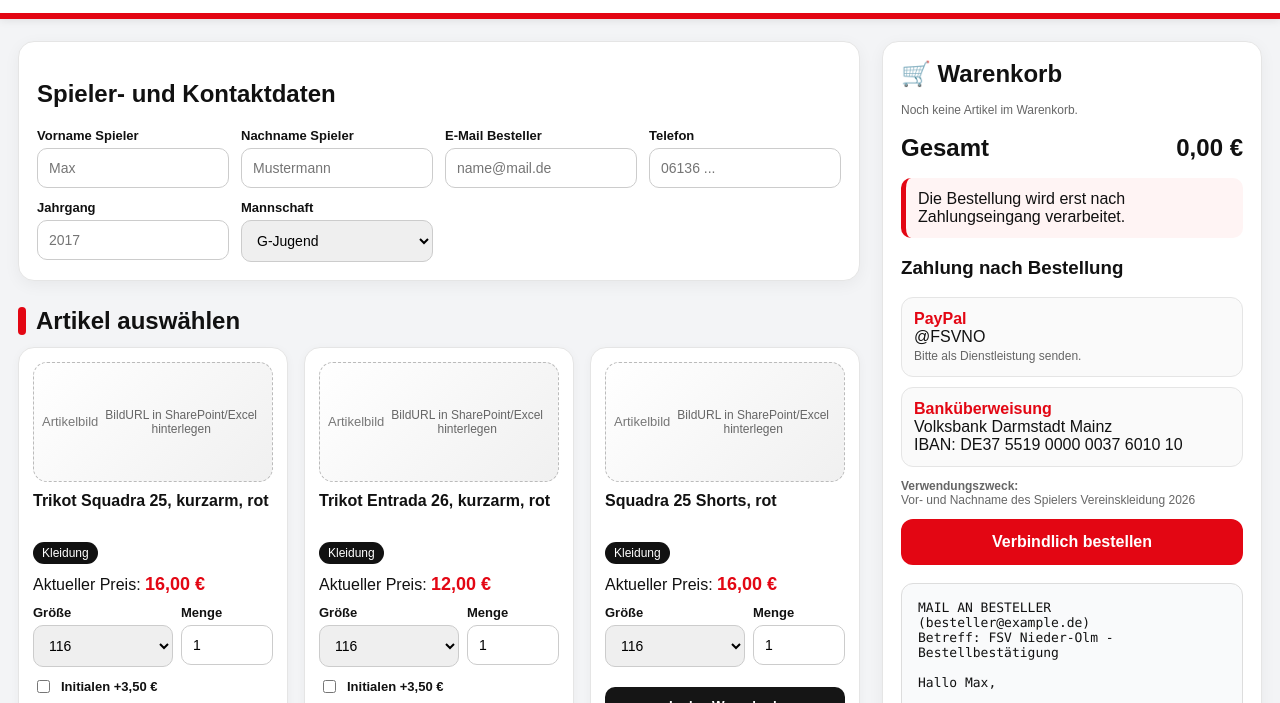
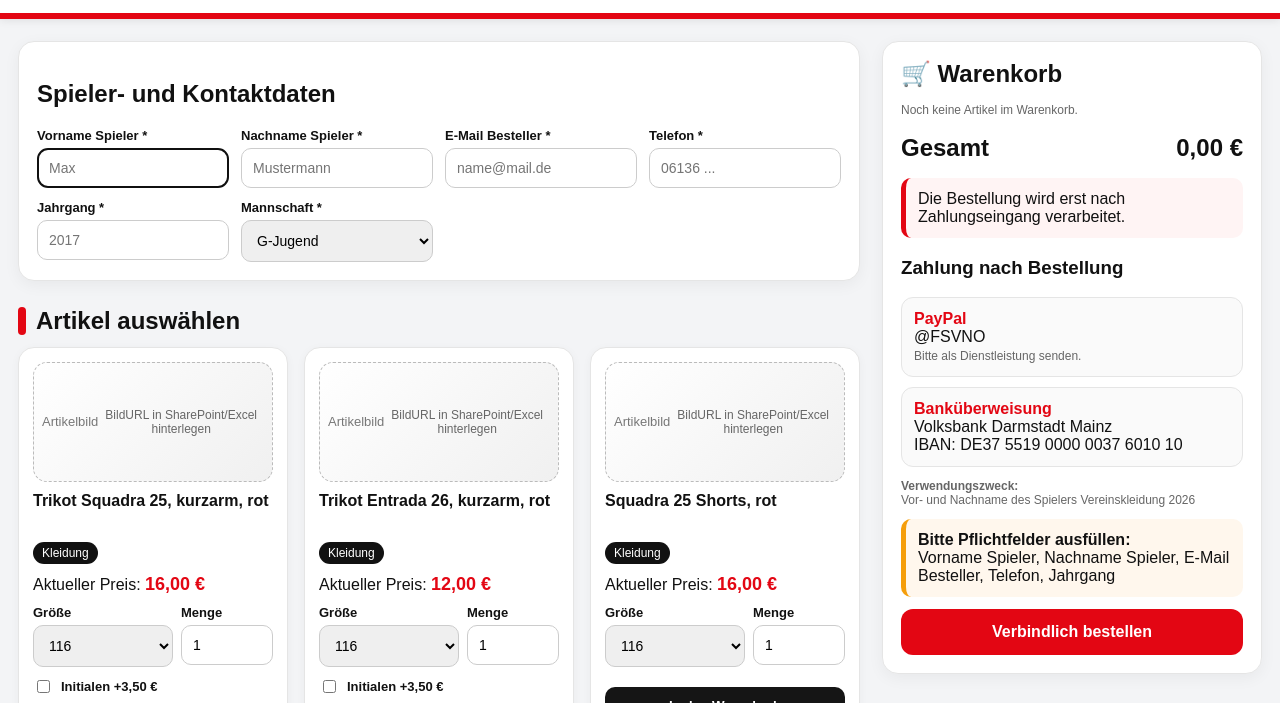
Before and after one commit to fsvniederolm/shop, a plain HTML site: page index.html in a window 1280 px wide. Both pictures are taken after a click on the button "Verbindlich bestellen". Shown: the part 97-800 px from the top of the page. Drawn offline with Linux system fonts and the light colour scheme.

Commit message:
Add files via upload

```diff
--- a/index.html
+++ b/index.html
@@ -66,12 +66,12 @@ input, select { width:100%; padding:11px; border:1px solid #ccc; border-radius:1
     <section class="panel customer">
       <h2>Spieler- und Kontaktdaten</h2>
       <div class="grid">
-        <div><label>Vorname Spieler</label><input id="vorname" placeholder="Max"></div>
-        <div><label>Nachname Spieler</label><input id="nachname" placeholder="Mustermann"></div>
-        <div><label>E-Mail Besteller</label><input id="email" placeholder="name@mail.de"></div>
-        <div><label>Telefon</label><input id="telefon" placeholder="06136 ..."></div>
-        <div><label>Jahrgang</label><input id="jahrgang" placeholder="2017"></div>
-        <div><label>Mannschaft</label><select id="mannschaft">
+        <div><label>Vorname Spieler *</label><input id="vorname" placeholder="Max" required></div>
+        <div><label>Nachname Spieler *</label><input id="nachname" placeholder="Mustermann" required></div>
+        <div><label>E-Mail Besteller *</label><input id="email" type="email" placeholder="name@mail.de" required></div>
+        <div><label>Telefon *</label><input id="telefon" placeholder="06136 ..." required></div>
+        <div><label>Jahrgang *</label><input id="jahrgang" placeholder="2017" required></div>
+        <div><label>Mannschaft *</label><select id="mannschaft" required>
           <option>G-Jugend</option><option>F-Jugend</option><option>E-Jugend</option><option>D-Jugend</option><option>C-Jugend</option><option>B-Jugend</option><option>A-Jugend</option><option>Aktive</option>
         </select></div>
       </div>
@@ -93,6 +93,7 @@ input, select { width:100%; padding:11px; border:1px solid #ccc; border-radius:1
       <div class="pay"><strong>Banküberweisung</strong><br>Volksbank Darmstadt Mainz<br>IBAN: DE37 5519 0000 0037 6010 10</div>
     </div>
     <p class="small"><b>Verwendungszweck:</b><br><span id="vwz">Vor- und Nachname des Spielers Vereinskleidung 2026</span></p>
+    <div id="formError" class="note" style="display:none;background:#fff7ed;border-left-color:#f59e0b;"></div>
     <button class="checkout" onclick="submitOrder()">Verbindlich bestellen</button>
     <div id="result" class="mail-preview"></div>
   </aside>
@@ -115,13 +116,18 @@ function shoeCalc(v) {
 function currentPrice(item, id) {
   const sizeEl = document.getElementById('size_'+id);
   const shoeEl = document.getElementById('shoe_'+id);
+  const qtyEl = document.getElementById('qty_'+id);
   const size = sizeEl ? sizeEl.value : '';
   const base = isChildSize(size) ? item.child : item.adult;
   const ini = document.getElementById('ini_'+id)?.checked ? 3.5 : 0;
   const badge = document.getElementById('badge_'+id)?.checked ? 4.5 : 0;
   const num = document.getElementById('num_'+id)?.checked ? 3.5 : 0;
-  const price = base + ini + badge + num;
+  const qty = Math.max(1, parseInt(qtyEl?.value || '1', 10));
+  const unit = base + ini + badge + num;
+  const price = unit * qty;
   document.getElementById('price_'+id).textContent = euro(price);
+  const unitEl = document.getElementById('unit_'+id);
+  if(unitEl) unitEl.textContent = qty > 1 ? 'Einzelpreis: ' + euro(unit) : '';
   if(shoeEl) document.getElementById('shoeres_'+id).textContent = shoeCalc(shoeEl.value) ? 'Ermittelte Größe: '+shoeCalc(shoeEl.value) : 'Schuhgröße eingeben';
   return price;
 }
@@ -135,8 +141,8 @@ function renderProducts() {
       <div class="imgbox">Artikelbild<br><span class="small">BildURL in SharePoint/Excel hinterlegen</span></div>
       <h3>${it.name}</h3>
       <div><span class="badge">${it.category}</span></div>
-      <div>Aktueller Preis: <span class="price" id="price_${idx}">${euro(it.child)}</span></div>
-      <div class="row"><div>${sizeInput}</div><div><label>Menge</label><input id="qty_${idx}" type="number" value="1" min="1"></div></div>
+      <div>Aktueller Preis: <span class="price" id="price_${idx}">${euro(it.child)}</span><br><span class="small" id="unit_${idx}"></span></div>
+      <div class="row"><div>${sizeInput}</div><div><label>Menge</label><input id="qty_${idx}" type="number" value="1" min="1" oninput="currentPrice(items[${idx}],${idx})"></div></div>
       <div class="opts">
         ${it.initials ? `<label class="optline"><input type="checkbox" id="ini_${idx}" onchange="currentPrice(items[${idx}],${idx})"> Initialen +3,50 €</label><input id="initxt_${idx}" placeholder="z.B. BM">` : ''}
         ${it.badge ? `<label class="optline"><input type="checkbox" id="badge_${idx}" onchange="currentPrice(items[${idx}],${idx})"> Wappen +4,50 €</label>` : ''}
@@ -153,6 +159,7 @@ function addToCart(idx) {
   const size = it.category === 'Schuhgröße' ? '' : document.getElementById('size_'+idx).value;
   const shoe = it.category === 'Schuhgröße' ? document.getElementById('shoe_'+idx).value : '';
   const resolved = it.category === 'Schuhgröße' ? shoeCalc(shoe) : size;
+  if(it.category === 'Schuhgröße' && !resolved) { alert('Bitte Schuhgröße eingeben.'); return; }
   const base = isChildSize(size) ? it.child : it.adult;
   const ini = document.getElementById('ini_'+idx)?.checked ? 3.5 : 0;
   const badge = document.getElementById('badge_'+idx)?.checked ? 4.5 : 0;
@@ -177,11 +184,36 @@ function renderCart() {
   const name = (document.getElementById('vorname').value + ' ' + document.getElementById('nachname').value).trim();
   document.getElementById('vwz').textContent = (name || 'Vor- und Nachname des Spielers') + ' Vereinskleidung 2026';
 }
-['vorname','nachname'].forEach(id=>document.addEventListener('input', e=>renderCart()));
+['vorname','nachname'].forEach(id=>document.getElementById(id).addEventListener('input', renderCart));
 function submitOrder() {
-  const vor = document.getElementById('vorname').value || 'Max';
-  const nach = document.getElementById('nachname').value || 'Mustermann';
-  const email = document.getElementById('email').value || 'besteller@example.de';
+  const requiredFields = [
+    ['vorname','Vorname Spieler'], ['nachname','Nachname Spieler'], ['email','E-Mail Besteller'],
+    ['telefon','Telefon'], ['jahrgang','Jahrgang'], ['mannschaft','Mannschaft']
+  ];
+  const missing = requiredFields.filter(([id]) => !String(document.getElementById(id).value || '').trim()).map(([,label])=>label);
+  const err = document.getElementById('formError');
+  if(missing.length) {
+    err.style.display = 'block';
+    err.innerHTML = '<b>Bitte Pflichtfelder ausfüllen:</b><br>' + missing.join(', ');
+    document.getElementById(requiredFields.find(([id]) => !String(document.getElementById(id).value || '').trim())[0]).focus();
+    return;
+  }
+  const emailEl = document.getElementById('email');
+  if(!emailEl.checkValidity()) {
+    err.style.display = 'block';
+    err.innerHTML = '<b>Bitte eine gültige E-Mail-Adresse eingeben.</b>';
+    emailEl.focus();
+    return;
+  }
+  if(!cart.length) {
+    err.style.display = 'block';
+    err.innerHTML = '<b>Bitte mindestens einen Artikel in den Warenkorb legen.</b>';
+    return;
+  }
+  err.style.display = 'none';
+  const vor = document.getElementById('vorname').value.trim();
+  const nach = document.getElementById('nachname').value.trim();
+  const email = document.getElementById('email').value.trim();
   const team = document.getElementById('mannschaft').value;
   const order = '2026-' + String(Math.floor(Math.random()*9000)+1000);
   const sum = cart.reduce((a,c)=>a+c.line,0);
```
